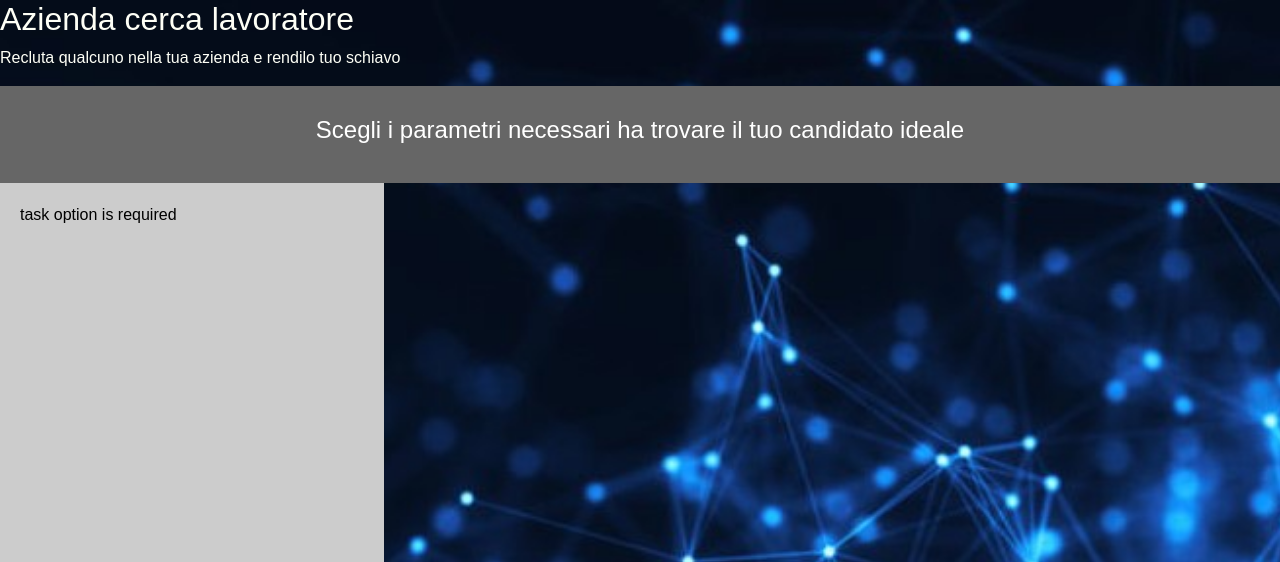
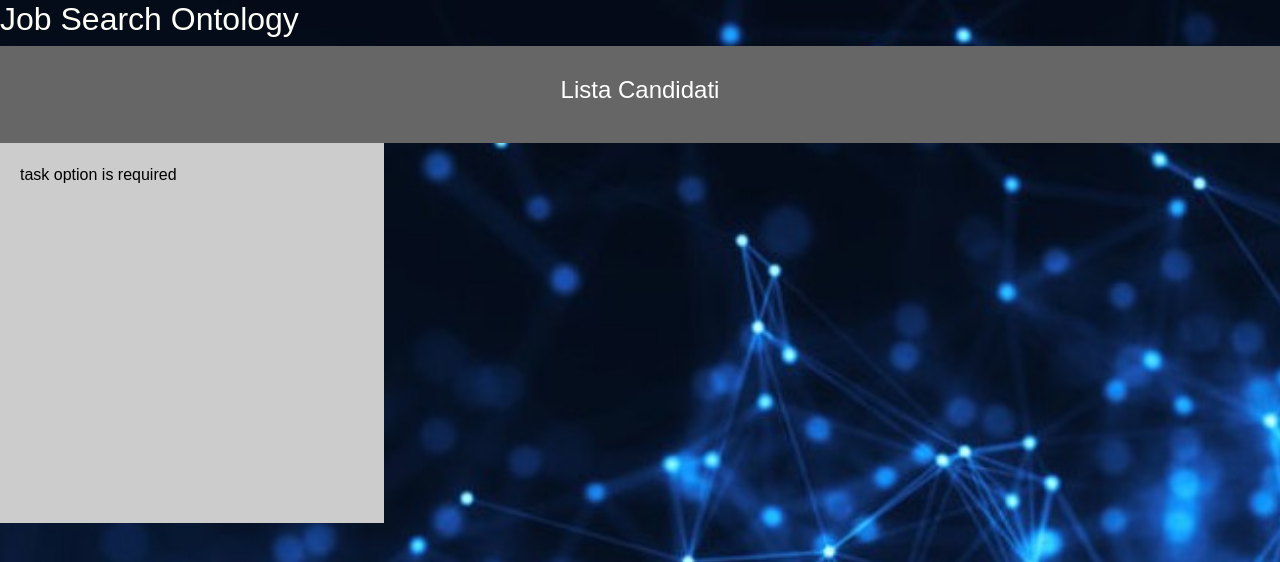
Before and after one commit to salvo1196/ModSemProject, a PHP site: page /Saft/azienda.php in a window 1280 px wide. Shown: the top 562 px of the page. Run offline with PHP 8.4, Linux system fonts and the light colour scheme; data that the repository does not hold is empty.

Commit message:
applicazione sperabilmente finita

```diff
--- a/Applicazione/htdocs/azienda.html
+++ b/Applicazione/htdocs/azienda.html
@@ -118,13 +118,11 @@
 </head>
 <body>
 
-<h2>Azienda cerca lavoratore</h2>
-<p>Recluta qualcuno nella tua azienda e rendilo tuo schiavo</p>
+<h2>Job Search Ontology</h2>
 
 <header>
-    <h4>Scegli i parametri necessari ha trovare il tuo candidato ideale</h4>
+    <h4>Trova il tuo candidato ideale</h4>
 </header>
-
 
 <section>
     <nav>
--- a/Applicazione/htdocs/azienda.php
+++ b/Applicazione/htdocs/azienda.php
@@ -87,11 +87,10 @@
 </head>
 <body>
 
-<h2>Azienda cerca lavoratore</h2>
-<p>Recluta qualcuno nella tua azienda e rendilo tuo schiavo</p>
+<h2>Job Search Ontology</h2>
 
 <header>
-    <h4>Scegli i parametri necessari ha trovare il tuo candidato ideale</h4>
+    <h4>Lista Candidati</h4>
 </header>
 
 <section>
--- a/Applicazione/htdocs/candidato.html
+++ b/Applicazione/htdocs/candidato.html
@@ -113,11 +113,10 @@
 </head>
 <body>
 
-<h2>Candidato cerca Azienda</h2>
-<p>Fatti reclutare da qualche azienda e diventa un suo schiavo fidato, sul quale poter contare.</p>
+<h2>Job Search Ontology</h2>
 
 <header>
-    <h4>Trova l'annuncio  lavorativo adatto a te </h4>
+    <h4>Trova l'annuncio lavorativo più adatto a te </h4>
 </header>
 
 
--- a/Applicazione/htdocs/candidato.php
+++ b/Applicazione/htdocs/candidato.php
@@ -87,11 +87,10 @@
 </head>
 <body>
 
-<h2>Azienda cerca lavoratore</h2>
-<p>Recluta qualcuno nella tua azienda e rendilo tuo schiavo</p>
+<h2>Job Search Ontology</h2>
 
 <header>
-    <h4>Scegli i parametri necessari ha trovare il tuo candidato ideale</h4>
+    <h4>Lista Annunci</h4>
 </header>
 
 <section>
--- a/Applicazione/htdocs/homePage.html
+++ b/Applicazione/htdocs/homePage.html
@@ -88,8 +88,8 @@
 <body>
 
 <h2>Job Search Ontology Application</h2>
-<p>Si propone un’ontologia di ricerca/consultazione che permetta collegare chi cerca lavoro con chi offre lavoro.</p>
-<p>Permetta un duplice vantaggio: Per le aziende, trovare il candidato ideale in maniera più semplice, mentre per il singolo lavoratore trovare il lavoro che più gli si addice.</p>
+<p>Si propone un’ontologia di ricerca/consultazione che permetta di collegare chi cerca lavoro con chi offre lavoro.</p>
+<p>Viene offerto alle aziende la possibilità di trovare il candidato ideale, secondo i parametri aziendali e in modo speculare viene offerta al candidato la possibilità di trovare l'annuncio lavorativo ad esso più consono</p>
 
 
 <header>
```
Also changed, not shown: OntologiaLavoro/catalog-v001.xml (+2 -5 lines), 4 other files.
